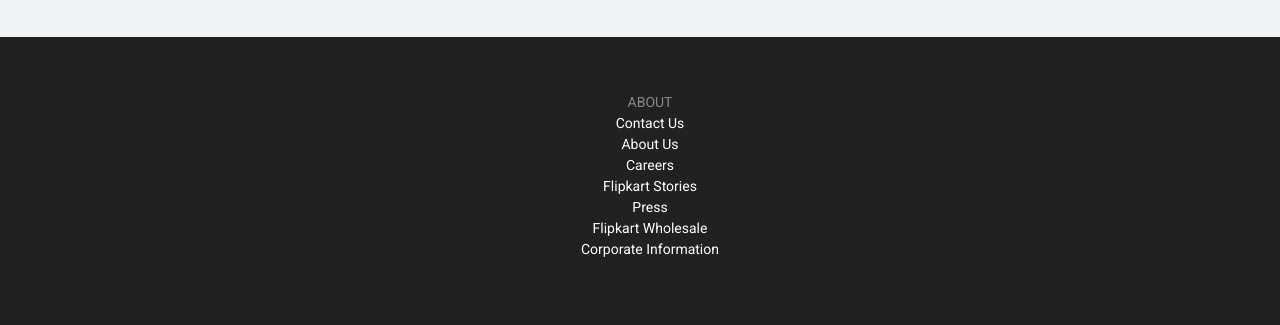
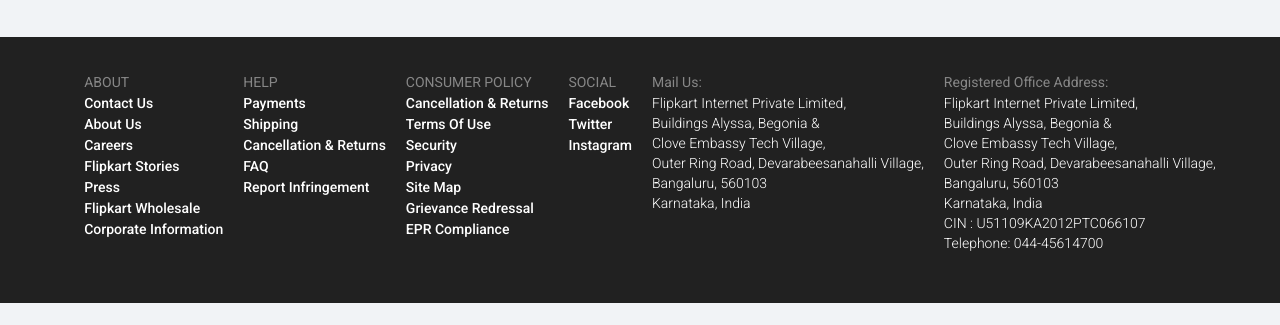
Before and after one commit to MihirBhavsar3102/BWP_Labwork, a website: page Assignment-3/6.html in a window 1280 px wide. Shown: the part 1833-2158 px from the top of the page. After the commit the page ends 2136 px from the top, so only its background shows below. Drawn offline with nearby package versions, Linux system fonts and the light colour scheme.

Commit message:
footer completed

```diff
--- a/Assignment-3/6.css
+++ b/Assignment-3/6.css
@@ -263,13 +263,25 @@
 footer {
     background-color: #212121;
     margin-top: 40px;
-    padding: 25px;
-    text-align: center;
+    padding: 5px;
     font-size: 14px;
     color: #878787 ;
 }
 
 footer li{
-
+    font-weight: 500;
     color: white;
 }
+
+footer .mailUs p{
+    margin-top: 5px;
+    font-weight: 300;
+    color: white;
+    line-height: 10px;
+}
+footer .officeAddress p{
+    margin-top: 5px;
+    font-weight: 300;
+    color: white;
+    line-height: 10px;
+}
--- a/Assignment-3/6.html
+++ b/Assignment-3/6.html
@@ -410,7 +410,7 @@
     <footer>
         <div class="row justify-content-evenly py-5">
             <div class="col-auto d-grid">
-                <div class="about">
+                <div class="about" style="display: flex;">
                     <ul style="list-style-type: none;">ABOUT
                         <li>Contact Us</li>
                         <li>About Us</li>
@@ -420,6 +420,45 @@
                         <li>Flipkart Wholesale</li>
                         <li>Corporate Information</li>
                     </ul>
+                    <ul style="list-style-type: none;">HELP
+                        <li>Payments</li>
+                        <li>Shipping</li>
+                        <li>Cancellation & Returns</li>
+                        <li>FAQ</li>
+                        <li>Report Infringement</li>
+                    </ul>
+                    <ul style="list-style-type: none;">CONSUMER POLICY
+                        <li>Cancellation & Returns</li>
+                        <li>Terms Of Use</li>
+                        <li>Security</li>
+                        <li>Privacy</li>
+                        <li>Site Map</li>
+                        <li>Grievance Redressal</li>
+                        <li>EPR Compliance</li>
+                    </ul>
+                    <ul style="list-style-type: none;">SOCIAL
+                        <li>Facebook</li>
+                        <li>Twitter</li>
+                        <li>Instagram</li>
+                    </ul>
+                    <ul class="mailUs">Mail Us:
+                        <p>Flipkart Internet Private Limited,</p>
+                        <p>Buildings Alyssa, Begonia &</p>
+                        <p>Clove Embassy Tech Village,</p>
+                        <p>Outer Ring Road, Devarabeesanahalli Village,</p>
+                        <p>Bangaluru, 560103</p>
+                        <p>Karnataka, India</p>
+                    </ul>
+                    <ul class="officeAddress">Registered Office Address:
+                        <p>Flipkart Internet Private Limited,</p>
+                        <p>Buildings Alyssa, Begonia &</p>
+                        <p>Clove Embassy Tech Village,</p>
+                        <p>Outer Ring Road, Devarabeesanahalli Village,</p>
+                        <p>Bangaluru, 560103</p>
+                        <p>Karnataka, India</p>
+                        <p>CIN : U51109KA2012PTC066107</p>
+                        <p>Telephone: 044-45614700</p>
+                    </ul>
                 </div>
             </div>
         </div>
```
Also changed, not shown: trafficLights.html (renamed from trafficSignal.html, +3 -0 lines).
